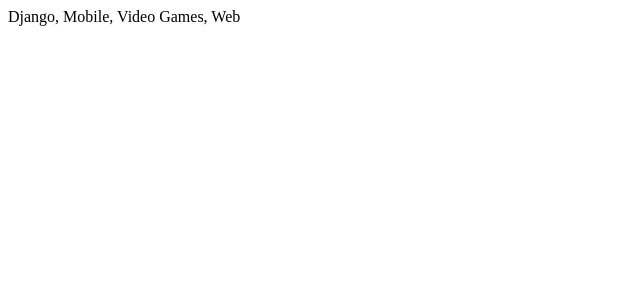
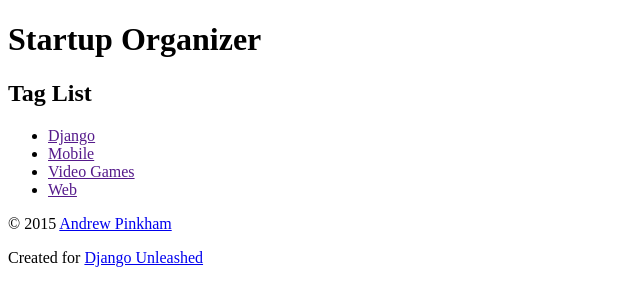
Before and after one commit to FormusohDinga/DjangoUnleashed, a Django app: page / in a window 1280 px wide. Shown: the top 306 px of the page, without its empty margins (0-640 px from the left). Run offline with Django 3.2, Linux system fonts and the light colour scheme; data comes from the database, SQL or seed files in the repository.

Commit message:
Wrote base template, organizer templates, post templates

```diff
--- /dev/null
+++ b/suorganizer/organizer/templates/organizer/base_organizer.html
@@ -0,0 +1 @@
+ {% extends parent_template|default:"base.html" %}
--- a/suorganizer/organizer/templates/organizer/tag_list.html
+++ b/suorganizer/organizer/templates/organizer/tag_list.html
@@ -1,3 +1,10 @@
+ {% extends parent_template|default:"organizer/base_organizer.html" %}
+
+{% block title %}
+{{ block.super }} - Tag List
+{% endblock %}
+
+{% block content %}
   <h2>Tag List</h2>
   <ul>
     {% for tag in tag_list %}
@@ -9,3 +16,4 @@
       <li><em>There are currently no Tags available.</em></li>
     {% endfor %}
   </ul>
+{% endblock %}
--- a/suorganizer/organizer/views.py
+++ b/suorganizer/organizer/views.py
@@ -1,9 +1,11 @@
+from django.template import Context, loader
 from django.http.response import HttpResponse
-
 from .models import Tag
 
 def homepage(request):
     tag_list = Tag.objects.all()
-    output = ", ".join([tag.name for tag in tag_list])
+    template = loader.get_template('organizer/tag_list.html')
+    context = Context({'tag_list': tag_list})
+    output = template.render(context)
     return HttpResponse(output)
 # Create your views here.
--- /dev/null
+++ b/suorganizer/templates/base.html
@@ -0,0 +1,46 @@
+<!DOCTYPE html>
+<html lang="en">
+
+  <head>
+    <meta charset="utf-8">
+    <title>
+      {% block title %}
+        Startup Organizer
+      {% endblock %}
+    </title>
+    <meta http-equiv="X-UA-Compatible" content="IE=edge,chrome=1">
+    <meta name="viewport" content="width=device-width, initial-scale=1">
+    <!--[if IE]><script
+      src="http://html5shiv.googlecode.com/svn/trunk/html5.js">
+    </script><![endif]-->
+  </head>
+
+  <body>
+
+    <div><!-- container -->
+      <header>
+          <h1>Startup Organizer</h1>
+      </header>
+      <main>
+        {% block content %}
+          This is default content!
+        {% endblock %}
+      </main>
+    </div><!-- container -->
+
+    <footer>
+      <p>
+        &copy; 2015
+        <a href="https://AndrewsForge.com/">
+          Andrew Pinkham</a>
+      </p>
+      <p>
+        Created for
+        <a href="https://Django-Unleashed.com/">
+          Django Unleashed</a>
+      </p>
+    </footer>
+
+  </body>
+
+</html>
```
Also changed, not shown: suorganizer/organizer/templates/organizer/startup_list.html (added, +11 -0 lines), suorganizer/organizer/templates/organizer/tag_detail.html (+9 -0 lines). Lines whose indentation alone changed are shown as unchanged.
